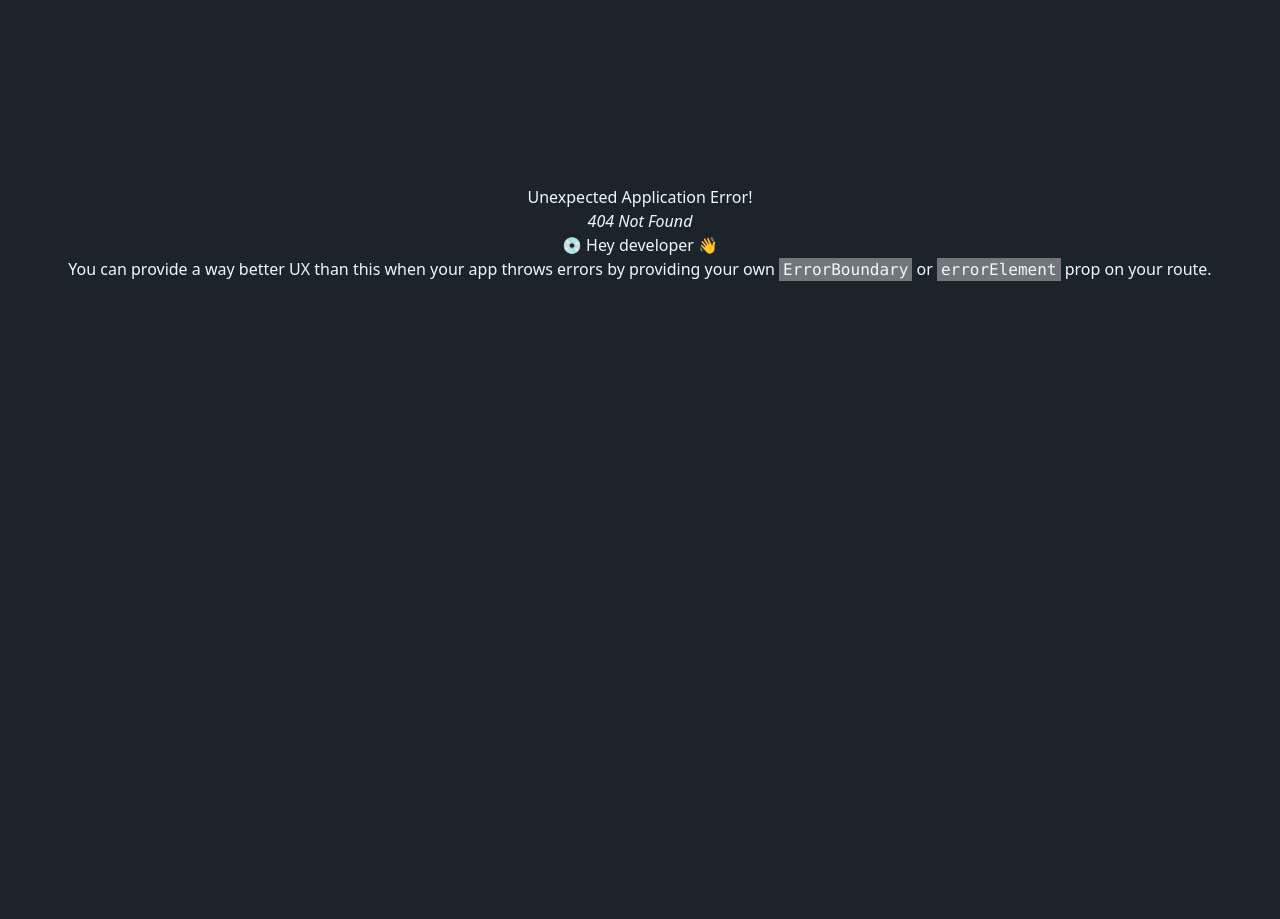
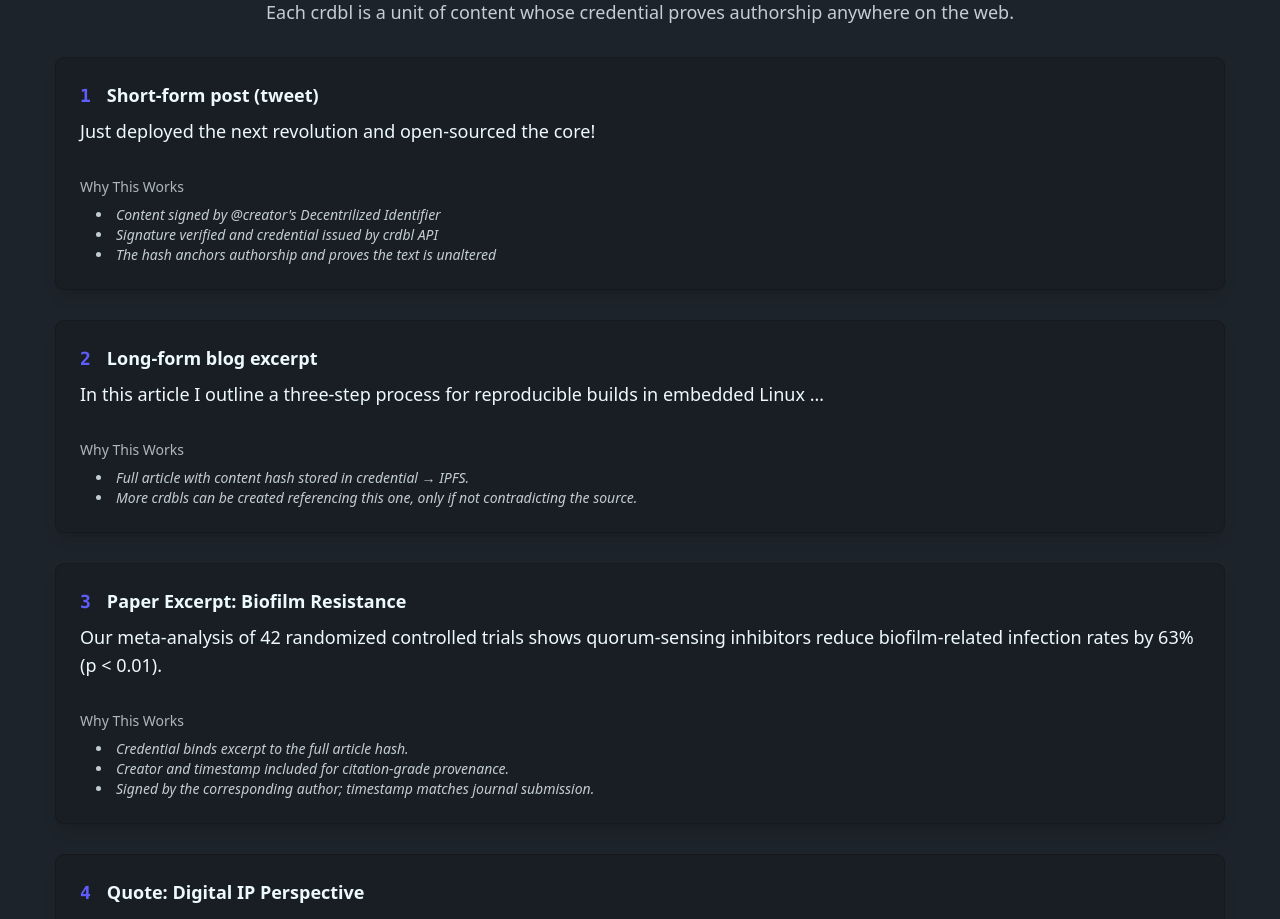
Before and after one commit to crdbl/crdbl, a React (Vite) app in the folder apps/web/: page /demo/basic in a window 1280 px wide. Before the commit this address had no page. Shown: the part 167-1086 px from the top of the page. Before the commit the page ends 800 px from the top, so only its background shows below. Built offline with nearby package versions, Linux system fonts and the light colour scheme.

Commit message:
feat(web): add basic demo page

```diff
--- a/apps/web/src/App.tsx
+++ b/apps/web/src/App.tsx
@@ -9,12 +9,13 @@ import {
   DemoProvenanceB,
   DemoProvenanceC,
 } from './pages/DemoProvenance';
+import { DemoBasic } from './pages/DemoBasic';
 import './App.css';
 
 function Home() {
   return (
     <div className="flex flex-col items-center justify-center gap-12 py-12">
-      <h1 className="text-4xl font-bold">Building the Credible Web</h1>
+      <h1 className="text-4xl font-bold">crdbl: Building the Credible Web</h1>
       <img src="/crdbl.svg" className="logo scale-100" alt="Crdbl logo" />
     </div>
   );
@@ -28,6 +29,10 @@ export default function App() {
         {
           path: '/',
           element: <Home />,
+        },
+        {
+          path: '/demo/basic',
+          element: <DemoBasic />,
         },
         {
           path: '/demo/provenance/a',
@@ -70,6 +75,9 @@ function Layout() {
                     }}
                   >
                     <li>
+                      <Link to="/demo/basic">Basic</Link>
+                    </li>
+                    <li>
                       <Link to="/demo/provenance/a">Provenance</Link>
                     </li>
                   </ul>
--- /dev/null
+++ b/apps/web/src/pages/DemoBasic.tsx
@@ -0,0 +1,131 @@
+import { DemoLevel } from '../components/DemoLevel';
+import { CrdblCard } from '../components/CrdblCard';
+
+const crdbls = {
+  T1: '9WpTBzRNGq',
+  T2: 'wtNJTWRH68',
+  T3: 'kDg8JNCwtq',
+  T4: '6MQcbwhGpP',
+  T5: 'XXXXXXXXXX',
+};
+
+const data = {
+  T1: {
+    title: 'Short-form post (tweet)',
+    content: 'Just deployed the next revolution and open-sourced the core!',
+    context: [],
+    whyWorks: [
+      "Content signed by @creator's Decentrilized Identifier",
+      'Signature verified and credential issued by crdbl API',
+      'The hash anchors authorship and proves the text is unaltered',
+    ],
+  },
+  T2: {
+    title: 'Long-form blog excerpt',
+    content:
+      'In this article I outline a three-step process for reproducible builds in embedded Linux …',
+    context: [],
+    whyWorks: [
+      'Full article with content hash stored in credential → IPFS.',
+      'More crdbls can be created referencing this one, only if not contradicting the source.',
+    ],
+  },
+  T3: {
+    title: 'Paper Excerpt: Biofilm Resistance',
+    content:
+      'Our meta-analysis of 42 randomized controlled trials shows quorum-sensing inhibitors reduce biofilm-related infection rates by 63% (p < 0.01).',
+    context: [],
+    whyWorks: [
+      'Credential binds excerpt to the full article hash.',
+      'Creator and timestamp included for citation-grade provenance.',
+      'Signed by the corresponding author; timestamp matches journal submission.',
+    ],
+  },
+  T4: {
+    title: 'Quote: Digital IP Perspective',
+    content:
+      "In the digital age, protecting intellectual property isn't about building walls, it's about creating transparent trails of ownership that travel with the content itself.",
+    context: [],
+    whyWorks: [
+      'Hash + signature travel with the quote across the web.',
+      'Verification shows text integrity and author ownership.',
+    ],
+  },
+  /*
+  T5: {
+    title: 'News Excerpt: City Water Crisis',
+    content:
+      "Internal memos obtained by *The Herald* reveal lead levels in Riverdale's municipal water exceeded federal limits for seven straight months in 2024.",
+    type: 'News Article Excerpt',
+    context: [],
+    whyWorks: [
+      'Credential links excerpt to full article and source documents.',
+      'Signature from the newsroom’s key ensures chain-of-custody integrity.',
+    ],
+  },
+*/
+  T5: {
+    title: 'Uncredentialed Content',
+    content: 'This content is not verifiably credible.',
+    context: [],
+    whyWorks: ["No verified credential, no crdbl'ity."],
+  },
+};
+
+function getLabel(crdblId: string): string {
+  const x = Object.entries(crdbls).find(([, id]) => id === crdblId)?.[0] || '';
+  return x.replace('T', '');
+}
+function getRefData(ref: string) {
+  return data[ref as keyof typeof data];
+}
+
+export function DemoBasic() {
+  return (
+    <DemoLevel
+      title="Verifiable Content Examples"
+      description="Each crdbl is a unit of content whose credential proves authorship anywhere on the web."
+    >
+      <CrdblCard
+        title={data.T1.title}
+        content={data.T1.content}
+        whyWorks={data.T1.whyWorks}
+        crdblId={crdbls.T1}
+        label={getLabel(crdbls.T1)}
+        getRefData={getRefData}
+      />
+      <CrdblCard
+        title={data.T2.title}
+        content={data.T2.content}
+        whyWorks={data.T2.whyWorks}
+        crdblId={crdbls.T2}
+        label={getLabel(crdbls.T2)}
+        getRefData={getRefData}
+      />
+      <CrdblCard
+        title={data.T3.title}
+        content={data.T3.content}
+        whyWorks={data.T3.whyWorks}
+        crdblId={crdbls.T3}
+        label={getLabel(crdbls.T3)}
+        getRefData={getRefData}
+      />
+      <CrdblCard
+        title={data.T4.title}
+        content={data.T4.content}
+        whyWorks={data.T4.whyWorks}
+        crdblId={crdbls.T4}
+        label={getLabel(crdbls.T4)}
+        getRefData={getRefData}
+      />
+      <CrdblCard
+        title={data.T5.title}
+        content={data.T5.content}
+        whyWorks={data.T5.whyWorks}
+        crdblId={crdbls.T5}
+        label={getLabel(crdbls.T5)}
+        getRefData={getRefData}
+      />
+    </DemoLevel>
+  );
+}
```
